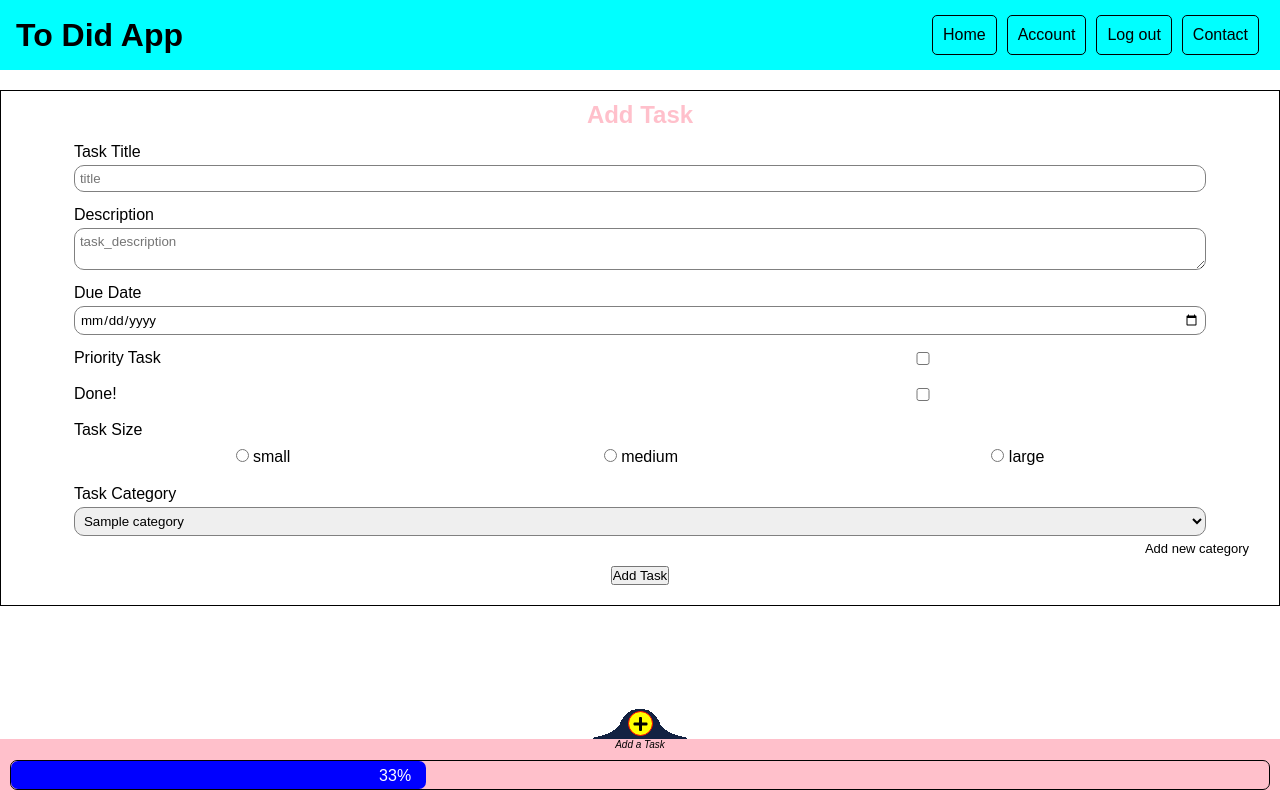
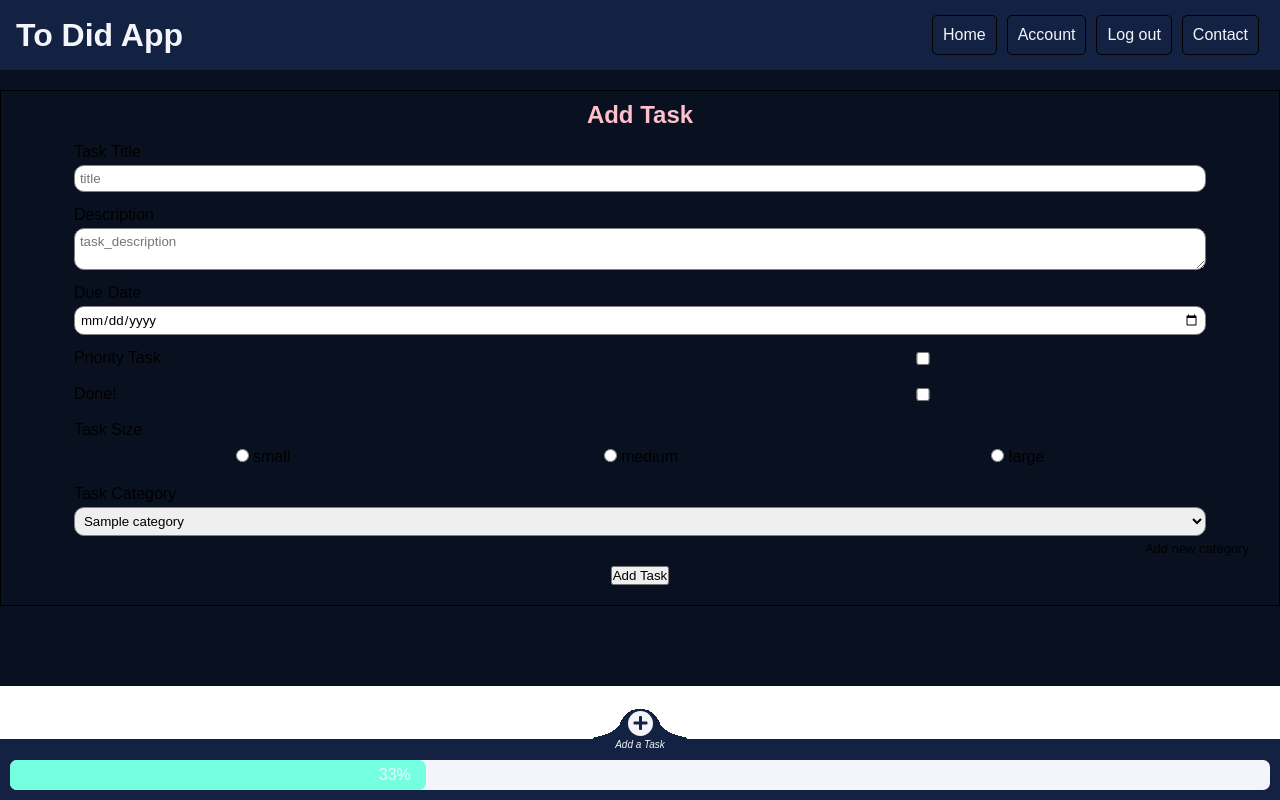
Before and after one commit to CharlieMallon/milestoneThree, a Flask app: page /add_task in a window 1280 px wide. Run offline with Flask 2, Linux system fonts and the light colour scheme; the visitor is signed in with stand-in values (Sample User, id 1); a database or web service that is not in the repository returns one stand-in record (values such as "Sample title"); some libraries are stand-ins or nearby versions.

Commit message:
experimentating with colours

```diff
--- a/static/style.css
+++ b/static/style.css
@@ -7,17 +7,24 @@
 
 /* ---------- Colours ---------- */
 /* CSS HEX */
-:root {
-	/* Light */
-	--ghost-white: #f4f4fbff;
-	--dodger-blue: #0090ffff;
-	--turquoise: #4fe4c3ff;
-	--portland-orange: #ff5333ff;
-	/* dark */
-	--salmon: #ff8a76ff;
-	--aquamarine: #74ffe1ff;
-	--blue-jeans: #43afffff;
-	--oxford-blue: #132242ff;
+html [data-theme='light'] {
+	/* Light mode*/
+	--background: #f4f4fbff;
+	--blue: #0090ffff;
+	--green: #4fe4c3ff;
+	--orange: #ff5333ff;
+	--text: #132242ff;
+}
+
+html {
+	/* Dark mode*/
+	--background2: #091020;
+	--background: #132242ff;
+	--blue: #43afffff;
+	--green: #74ffe1ff;
+	--orange: #ff8a76ff;
+	--text: #f4f4fbff;
+	--task: rgb(137, 218, 83);
 }
 
 /* ---------- Standard Classes ---------- */
@@ -49,11 +56,12 @@
 
 .top {
 	top: 0;
-	background-color: aqua;
+	background-color: var(--background);
 }
 
 main {
 	padding: 80px 0px;
+	background-color: var(--background2);
 }
 
 .bottom {
@@ -62,7 +70,7 @@
 
 a {
 	text-decoration: none;
-	color: black;
+	color: var(--text);
 }
 
 .no-pointer {
@@ -83,7 +91,6 @@
 	align-items: center;
 	padding: 5px;
 	margin: 5px;
-	border: solid 1px black;
 	border-radius: 5px;
 	-webkit-border-radius: 5px;
 	-moz-border-radius: 5px;
@@ -93,13 +100,13 @@
 
 /* Hamburger - code credited to jonsuh */
 
-/*!
- * Hamburgers
- * @description Tasty CSS-animated hamburgers
+/* ---------- Hamburgers ---------- */
+/* @description Tasty CSS-animated hamburgers
  * @author Jonathan Suh @jonsuh
  * @site https://jonsuh.com/hamburgers
  * @link https://github.com/jonsuh/hamburgers
  */
+
 .hamburger {
 	padding: 15px 15px;
 	display: inline-block;
@@ -144,7 +151,7 @@
 .hamburger-inner::after {
 	width: 40px;
 	height: 4px;
-	background-color: #000;
+	background-color: var(--text);
 	border-radius: 4px;
 	position: absolute;
 	transition-property: transform;
@@ -163,9 +170,7 @@
 	bottom: -10px;
 }
 
-/*
-   * Vortex
-   */
+/* Vortex */
 .hamburger--vortex .hamburger-inner {
 	transition-duration: 0.2s;
 	transition-timing-function: cubic-bezier(0.19, 1, 0.22, 1);
@@ -200,9 +205,7 @@
 	transform: rotate(90deg);
 }
 
-/*
-	 * Vortex Reverse
-	 */
+/* Vortex Reverse */
 .hamburger--vortex-r .hamburger-inner {
 	transition-duration: 0.2s;
 	transition-timing-function: cubic-bezier(0.19, 1, 0.22, 1);
@@ -257,14 +260,6 @@
 	text-align: center;
 }
 
-#closebars {
-	font-size: 40px;
-}
-
-#bars {
-	font-size: 30px;
-}
-
 .burger ul {
 	display: flex;
 	flex-direction: column;
@@ -278,7 +273,7 @@
 }
 
 .burger ul li a {
-	color: white;
+	color: var(--text);
 	font-size: 25px;
 }
 
@@ -312,7 +307,7 @@
 	list-style: none;
 	width: 96%;
 	padding: 0px 16px;
-	background-color: yellowgreen;
+	background-color: var(--task);
 	margin: 2%;
 }
 
@@ -352,15 +347,15 @@
 }
 
 .small {
-	border-left: 7px solid green;
+	border-left: 7px solid var(--green);
 }
 
 .medium {
-	border-left: 7px solid Pink;
+	border-left: 7px solid var(--orange);
 }
 
 .large {
-	border-left: 7px solid Blue;
+	border-left: 7px solid var(--blue);
 }
 
 /* Task Card Header */
@@ -739,8 +734,7 @@
 	width: 25px;
 	text-align: center;
 	line-height: 25px;
-	background-color: yellow;
-	border: solid 1px red;
+	background-color: var(--text);
 	border-radius: 50px;
 	-webkit-border-radius: 50px;
 	-moz-border-radius: 50px;
@@ -748,17 +742,22 @@
 	-o-border-radius: 50px;
 }
 
+.plus{
+	color: var(--background);
+}
+
 .add-task-words {
 	display: flex;
 	justify-content: center;
-	background-color: pink;
+	color: var(--text);
+	background-color: var(--background);
 	padding: 0px 0px;
 	font-size: x-small;
 }
 
 /* ---------- Progress Bar ---------- */
 .progress-bar-container {
-	background-color: pink;
+	background-color: var(--background);
 	padding: 10px;
 }
 
@@ -766,8 +765,8 @@
 	display: flex;
 	width: 100%;
 	height: 30px;
-	border: solid 1px black;
 	border-radius: 7px;
+	background-color: var(--text);
 	-webkit-border-radius: 7px;
 	-moz-border-radius: 7px;
 	-ms-border-radius: 7px;
@@ -776,8 +775,8 @@
 
 #progress {
 	line-height: 30px;
-	background-color: blue;
-	color: white;
+	background-color: var(--green);
+	color: var(--text);
 	text-align: end;
 	padding: 0px 15px;
 	border-radius: 7px;
--- a/templates/base.html
+++ b/templates/base.html
@@ -98,7 +98,7 @@
                 <div class='footer sticky bottom'>
                     <div class="add-task-btn">
                         <div class='circle-btn'>
-                            <a href='{{ url_for("add_task") }}'>
+                            <a href='{{ url_for("add_task") }}' class="plus">
                                 <i class="fas fa-plus"></i>
                             </a>
                         </div>
```
